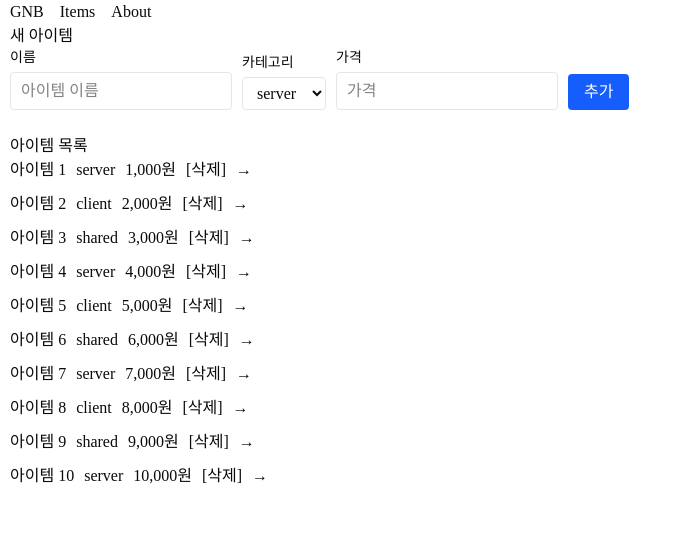
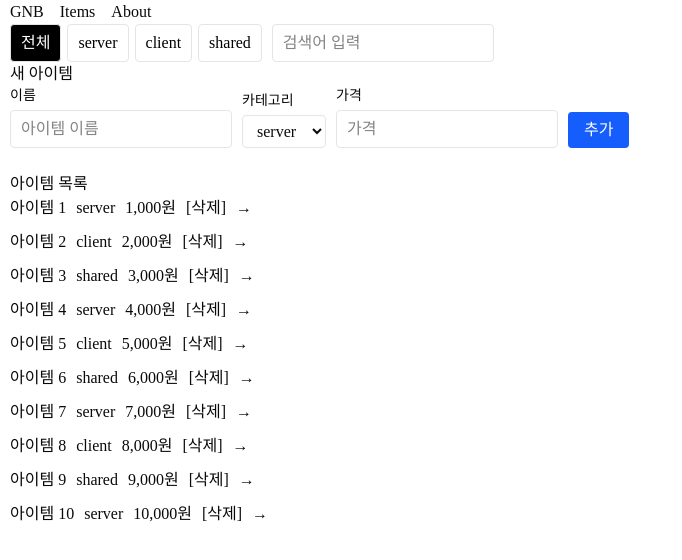
Before and after one commit to angrymusic/nextjs-onboarding, a Next.js app: page /items in a window 1280 px wide. Shown: the top 560 px of the page, without its empty margins (0-682 px from the left). Built offline with nearby package versions, Linux system fonts and the light colour scheme.

Commit message:
feat: 요구사항 A 커밋, useState으로 필터링 구현

```diff
--- /dev/null
+++ b/src/app/components/items/item-filter-bar.tsx
@@ -0,0 +1,55 @@
+import { ItemFilterState } from "@/stores/item-filter";
+
+type ItemFilterBarProps = {
+  category: ItemFilterState["category"];
+  keyword: string;
+  setCategory: (category: ItemFilterState["category"]) => void;
+  setKeyword: (keyword: string) => void;
+};
+
+const categories: ItemFilterState["category"][] = [
+  "all",
+  "server",
+  "client",
+  "shared",
+];
+
+export default function ItemFilterBar({
+  category,
+  keyword,
+  setCategory,
+  setKeyword,
+}: ItemFilterBarProps) {
+  return (
+    <div className="flex items-center gap-2.5">
+      <div className="flex gap-1.5">
+        {categories.map((item) => {
+          const isActive = category === item;
+          return (
+            <button
+              key={item}
+              type="button"
+              onClick={() => setCategory(item)}
+              className={`rounded border px-2.5 py-1.5 ${
+                isActive ? "bg-black text-white" : "bg-white text-black"
+              }`}
+            >
+              {item === "all" ? "전체" : item}
+            </button>
+          );
+        })}
+      </div>
+
+      <input
+        type="search"
+        value={keyword}
+        onChange={(event) => {
+          setKeyword(event.target.value);
+        }}
+        placeholder="검색어 입력"
+        aria-label="아이템 검색"
+        className="rounded border px-2.5 py-1.5"
+      />
+    </div>
+  );
+}
--- a/src/app/components/items/item-list.tsx
+++ b/src/app/components/items/item-list.tsx
@@ -1,14 +1,19 @@
 "use client";
 import type { Item } from "@/lib/db";
 import { formatNumber } from "@/lib/utils";
+import { ItemFilterState } from "@/stores/item-filter";
 import { useMutation, useQuery, useQueryClient } from "@tanstack/react-query";
 import Link from "next/link";
 
 type ItemsResponse = {
   rows: Item[];
 };
+type ItemListProps = {
+  category: ItemFilterState["category"];
+  keyword: string;
+};
 
-export default function ItemList() {
+export default function ItemList({ category, keyword }: ItemListProps) {
   const queryClient = useQueryClient();
   const { data, isPending, isError, refetch } = useQuery<ItemsResponse>({
     queryKey: ["items", { page: 1, pageSize: 10 }],
@@ -21,6 +26,16 @@ export default function ItemList() {
 
       return response.json();
     },
+  });
+
+  const normalizedKeyword = keyword.trim().toLowerCase();
+
+  const filteredRows = data?.rows.filter((item) => {
+    const matchesCategory = category === "all" || item.category === category;
+
+    const matchesKeyword = item.name.toLowerCase().includes(normalizedKeyword);
+
+    return matchesCategory && matchesKeyword;
   });
 
   async function deleteItem(id: number) {
@@ -61,7 +76,7 @@ export default function ItemList() {
       {deleteMutation.isPending && <span>(삭제중...)</span>}
 
       <ul className="flex flex-col gap-2.5">
-        {data.rows.map((item) => {
+        {filteredRows?.map((item) => {
           return (
             <li key={item.id} className="flex gap-2.5">
               <Link href={`/items/${item.id}`} className="flex gap-2.5">
--- /dev/null
+++ b/src/app/components/items/temp-parent.tsx
@@ -0,0 +1,25 @@
+"use client";
+
+import { ItemFilterState } from "@/stores/item-filter";
+import { useState } from "react";
+import CreateItemForm from "./create-item-form";
+import ItemList from "./item-list";
+import ItemFilterBar from "./item-filter-bar";
+
+export default function TempParent() {
+  const [category, setCategory] = useState<ItemFilterState["category"]>("all");
+  const [keyword, setKeyword] = useState<ItemFilterState["keyword"]>("");
+
+  return (
+    <div className="ml-2.5">
+      <ItemFilterBar
+        category={category}
+        keyword={keyword}
+        setCategory={setCategory}
+        setKeyword={setKeyword}
+      />
+      <CreateItemForm />
+      <ItemList category={category} keyword={keyword} />
+    </div>
+  );
+}
--- a/src/app/items/page.tsx
+++ b/src/app/items/page.tsx
@@ -1,11 +1,5 @@
-import CreateItemForm from "../components/items/create-item-form";
-import ItemList from "../components/items/item-list";
+import TempParent from "../components/items/temp-parent";
 
 export default function ItemsPage() {
-  return (
-    <div className="ml-2.5">
-      <CreateItemForm />
-      <ItemList />
-    </div>
-  );
+  return <TempParent />;
 }
--- /dev/null
+++ b/src/stores/item-filter.ts
@@ -0,0 +1,6 @@
+export type ItemFilterState = {
+  category: "all" | "server" | "client" | "shared";
+  keyword: string;
+  setCategory: (c: ItemFilterState["category"]) => void;
+  setKeyword: (k: string) => void;
+};
```
